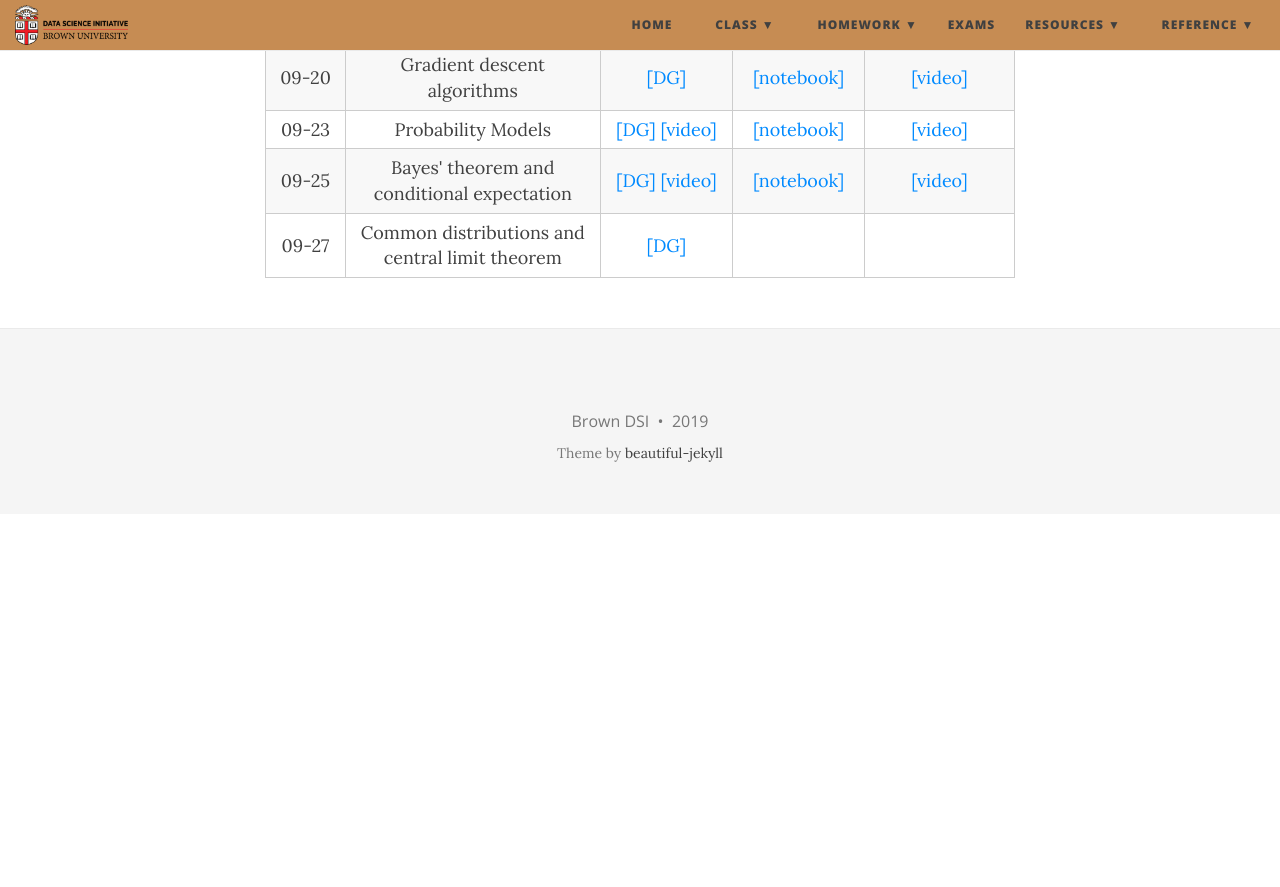
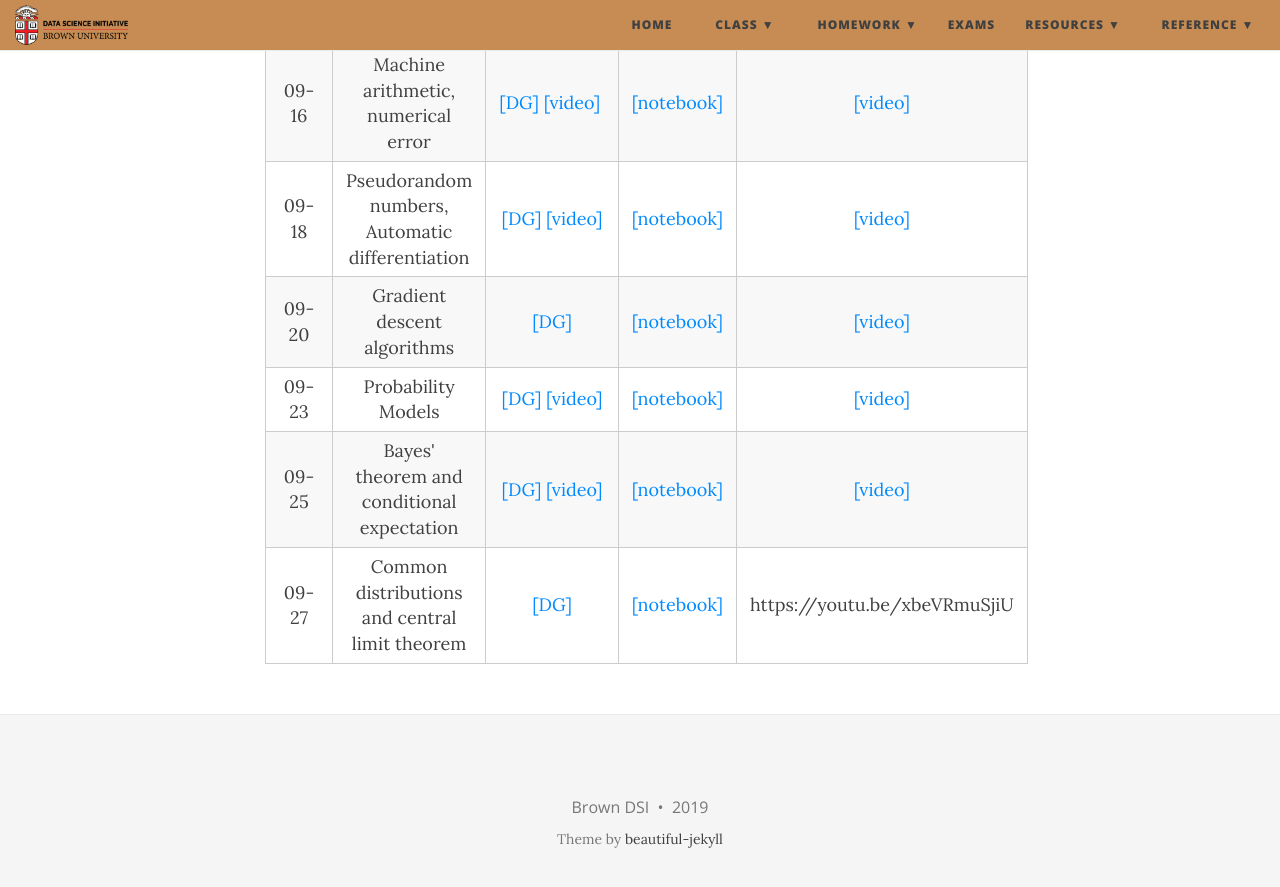
Before and after one commit to data1010/data1010.github.io, a Jekyll site: the page built from class.md, in a window 1280 px wide and 900 px high, scrolled down 619 px. Shown: the top 887 px of the window. Built offline with Jekyll 4.4.1, drawn with Linux system fonts in a browser that asks for light colours; nearby versions of some CDN libraries; before the commit the page ends 1133 px from its top, so only the background shows below that.

Commit message:
Add link to new video

```diff
--- a/class.md
+++ b/class.md
@@ -88,8 +88,8 @@ title: Notebooks and videos
       <td style="text-align: center">09-27</td>
       <td style="text-align: center">Common distributions and central limit theorem</td>
       <td style="text-align: center"><a href="https://mathigon.org/course/intro-probability/central-limit-theorem">[DG]</a></td>
-      <td style="text-align: center"> </td>
-      <td style="text-align: center"> </td>
+      <td style="text-align: center"><a href="https://github.com/data1010/problem-sets/tree/master/09-27">[notebook]</a></td>
+      <td style="text-align: center">https://youtu.be/xbeVRmuSjiU</td>
     </tr>
   </tbody>
 </table>
```
